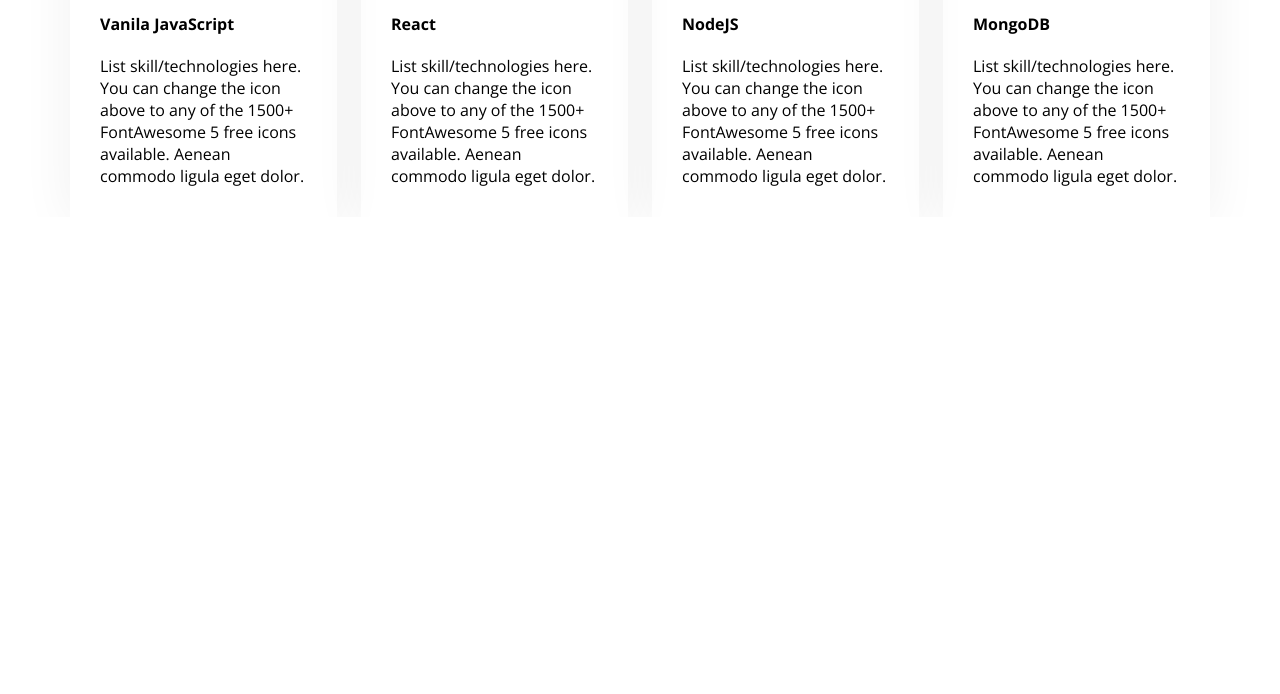
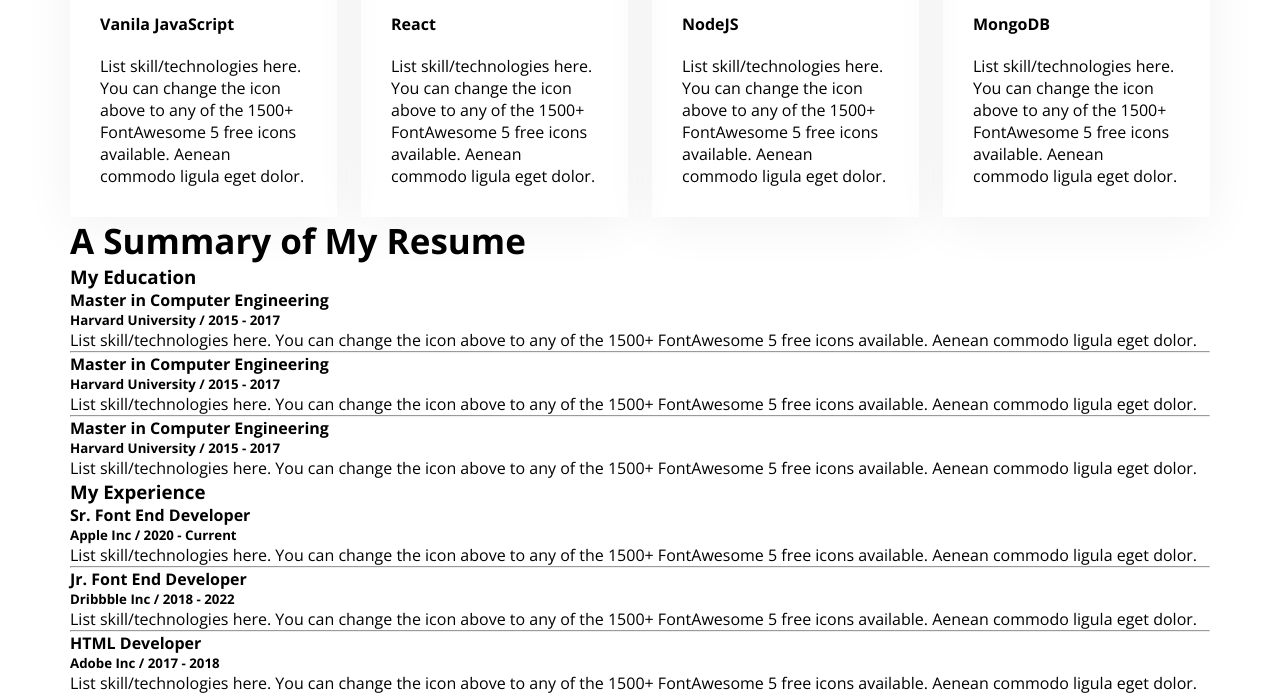
Before and after one commit to NazmushSakib/PH_Mile01_Module06_Portfolio_Website, a plain HTML site: page index.html in a window 1280 px wide. Shown: the part 1884-2578 px from the top of the page. Before the commit the page ends 2101 px from the top, so only its background shows below. Drawn offline with nearby package versions, Linux system fonts and the light colour scheme.

Commit message:
resume section is added only in HTML not in CSS

```diff
--- a/index.html
+++ b/index.html
@@ -101,6 +101,63 @@
       </section>
 
       <!-- what I do section end -->
+
+      <!-- A summary of my resume section start -->
+
+      <section class="resume">
+        <h3 class="section-title">A Summary of My Resume</h3>
+        <div class="resume-container"></div>
+        <!-- .resume-column*2>h3.resume-column-title+.experience*3>h4.experience-title+h5.experience-sub-title+.experience-description -->
+
+        <div class="resume-column">
+          <h3 class="resume-column-title">My Education</h3>
+          <div class="experience">
+            <h4 class="experience-title">Master in Computer Engineering</h4>
+            <h5 class="experience-sub-title">Harvard University / 2015 - 2017</h5>
+            <div class="experience-description">List skill/technologies here. You can change the icon above
+              to any of the 1500+ FontAwesome 5 free icons available. Aenean commodo ligula eget dolor.</div>
+          </div>
+          <hr>
+          <div class="experience">
+            <h4 class="experience-title">Master in Computer Engineering</h4>
+            <h5 class="experience-sub-title">Harvard University / 2015 - 2017</h5>
+            <div class="experience-description">List skill/technologies here. You can change the icon above
+              to any of the 1500+ FontAwesome 5 free icons available. Aenean commodo ligula eget dolor.</div>
+          </div>
+          <hr>
+          <div class="experience">
+            <h4 class="experience-title">Master in Computer Engineering</h4>
+            <h5 class="experience-sub-title">Harvard University / 2015 - 2017</h5>
+            <div class="experience-description">List skill/technologies here. You can change the icon above
+              to any of the 1500+ FontAwesome 5 free icons available. Aenean commodo ligula eget dolor.</div>
+          </div>
+        </div>
+        <div class="resume-column">
+          <h3 class="resume-column-title">My Experience</h3>
+          <div class="experience">
+            <h4 class="experience-title">Sr. Font End Developer</h4>
+            <h5 class="experience-sub-title">Apple Inc / 2020 - Current</h5>
+            <div class="experience-description">List skill/technologies here. You can change the icon above
+              to any of the 1500+ FontAwesome 5 free icons available. Aenean commodo ligula eget dolor.</div>
+          </div>
+          <hr>
+          <div class="experience">
+            <h4 class="experience-title">Jr. Font End Developer</h4>
+            <h5 class="experience-sub-title">Dribbble Inc / 2018 - 2022</h5>
+            <div class="experience-description">List skill/technologies here. You can change the icon above
+              to any of the 1500+ FontAwesome 5 free icons available. Aenean commodo ligula eget dolor.</div>
+          </div>
+          <hr>
+          <div class="experience">
+            <h4 class="experience-title">HTML Developer</h4>
+            <h5 class="experience-sub-title">Adobe Inc / 2017 - 2018</h5>
+            <div class="experience-description">List skill/technologies here. You can change the icon above
+              to any of the 1500+ FontAwesome 5 free icons available. Aenean commodo ligula eget dolor.</div>
+          </div>
+        </div>
+      </section>
+
+      <!-- A summary of my resume section end  -->
     </main>
 
     <footer></footer>
```
